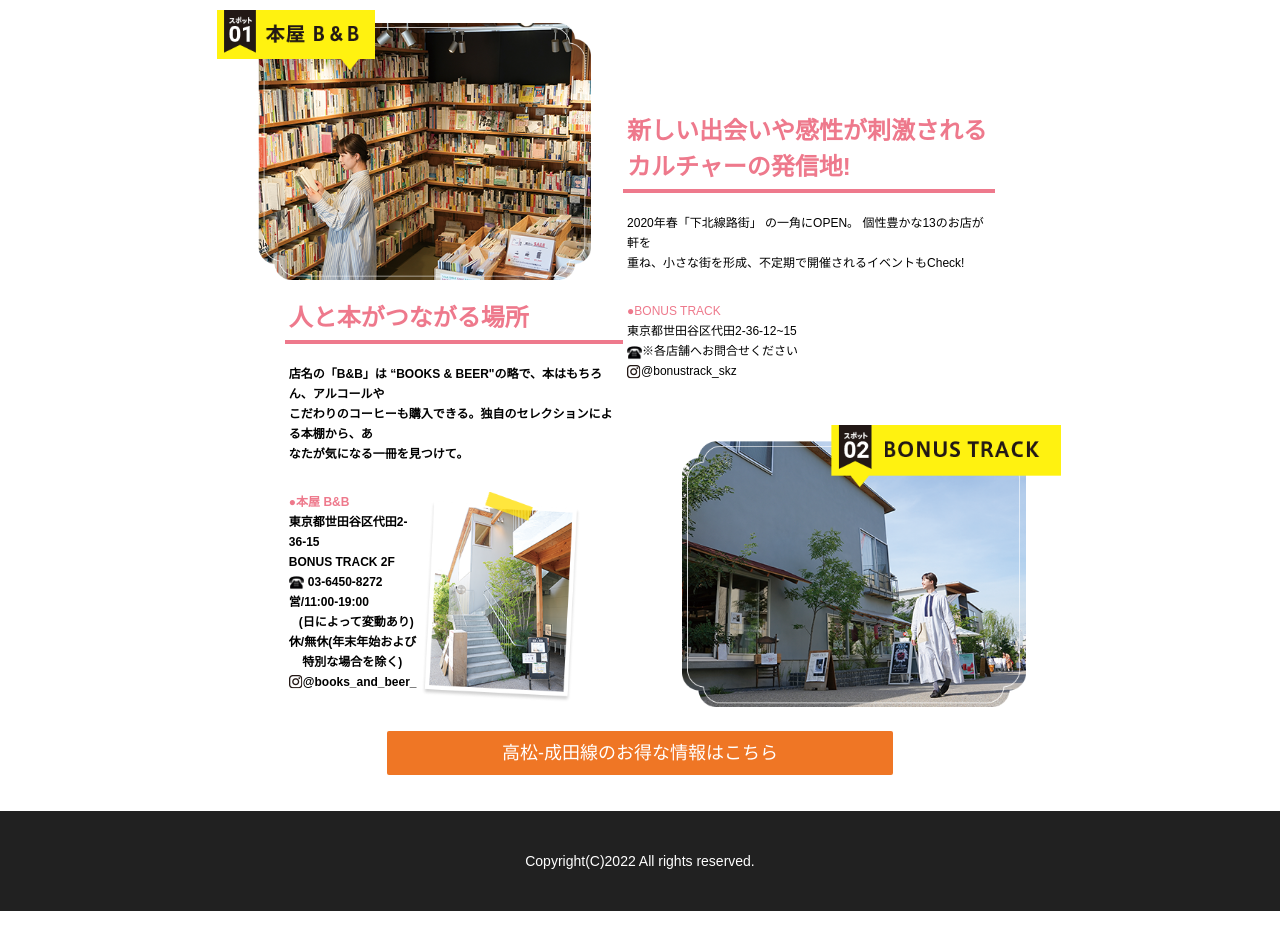
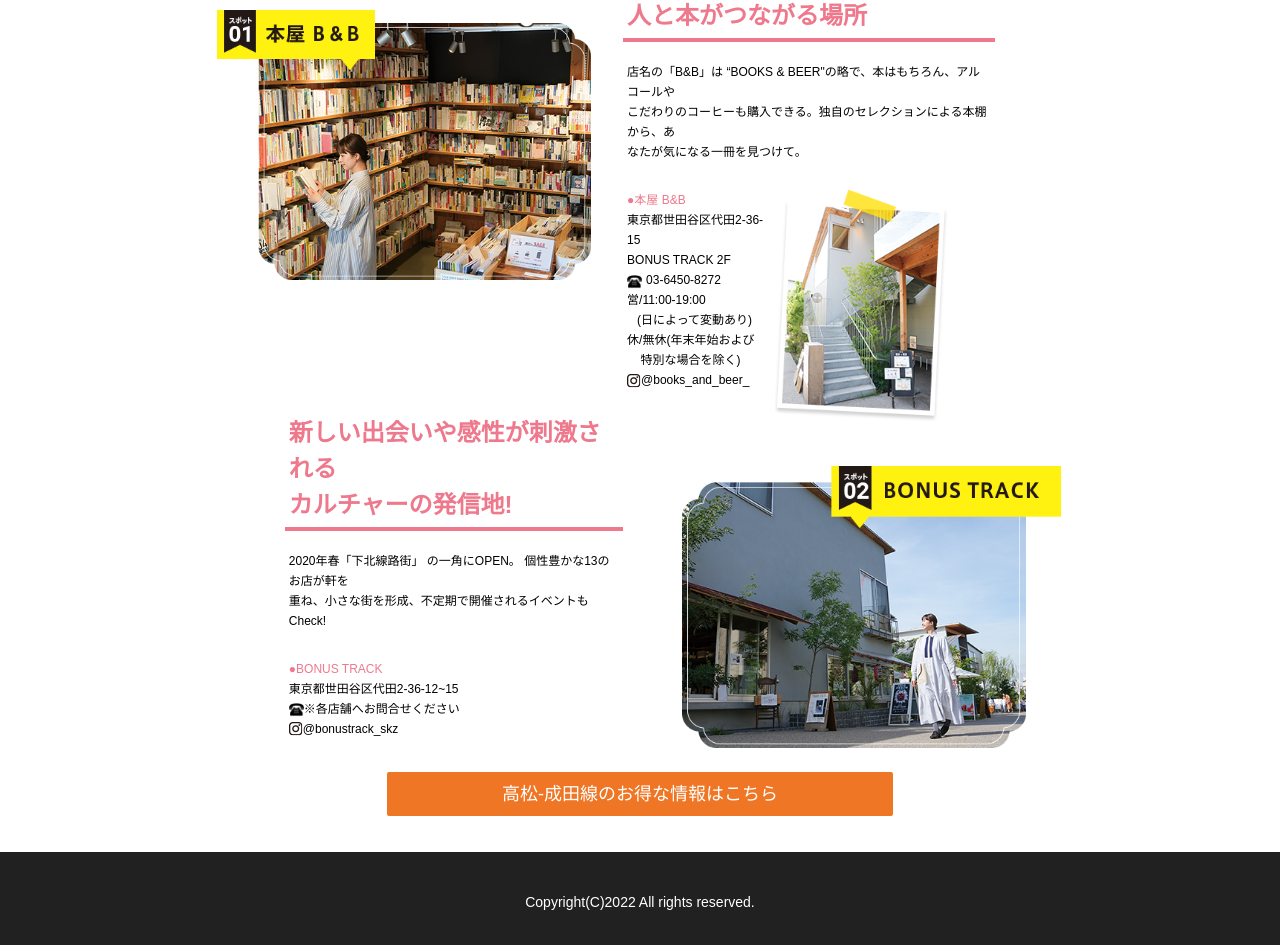
Before and after one commit to hars123h/japenese_toursite, a React (Create React App) app: page / in a window 1280 px wide. Shown: the part 8639-9584 px from the top of the page. Before the commit the page ends 9550 px from the top, so only its background shows below. Built offline with nearby package versions, Linux system fonts and the light colour scheme.

Commit message:
Last issue on mobile

```diff
--- a/src/App.css
+++ b/src/App.css
@@ -91,6 +91,12 @@
   display: none;
 }
 .screen14ParaMobile {
+  display: none;
+}
+.lastSectionMobile {
+  display: none;
+}
+.lastSectionMobile2 {
   display: none;
 }
 @media only screen and (max-width: 500px) {
@@ -404,4 +410,20 @@
     margin-top: 0;
     margin-bottom: 50px !important;
   }
+  .lastSection2 {
+    display: none;
+  }
+  .lastSection {
+    display: none;
+  }
+  .lastSectionMobile {
+    display: block;
+  }
+  .lastSectionMobile2 {
+    display: block;
+  }
+  .flexLast {
+    display: flex;
+    flex-direction: column-reverse;
+  }
 }
--- a/src/App.jsx
+++ b/src/App.jsx
@@ -765,23 +765,24 @@
               <div className='relative  font-bold text-lg cstm:w-[120%] cstm:-translate-x-16'>
                 <img src={s14new_image} alt="" className='p-4 imageWid' />
               </div>
+              <div className='lastSectionMobile'>
                 <div className="part1 p-1 md:text-3xl xcstm:text-xl cstm:text-[24px] text-[#ee798c] font-bold border-b-4 border-[#ee798c]">
                   人と本がつながる場所
                 </div>
-              <div className="part2 text-black xcstm:text-[0.45rem] cstm:text-[12px] md:text-[0.8rem] font-bold p-1 mt-4 screen14Para" style={{ lineHeight: '20px' }}>
-                店名の「B&B」は “BOOKS & BEER"の略で、本はもちろん、アルコールや<br />
-                こだわりのコーヒーも購入できる。独自のセレクションによる本棚から、あ<br />
+                <div className="part2 text-black xcstm:text-[0.45rem] cstm:text-[12px] md:text-[0.8rem]  p-1 mt-4 screen14ParaMobile" style={{ lineHeight: '20px' }}>
+                  店名の「B&B」は “BOOKS & BEER"の略で、本はもちろん、アルコールや
+                  こだわりのコーヒーも購入できる。独自のセレクションによる本棚から、あ
                   なたが気になる一冊を見つけて。
                 </div>
                 <div className="part3 flex flex-col md:flex-row p-1 cstm:text-[12px] justify-between mt-5 text-[0.7rem]" style={{ lineHeight: '20px' }}>
                   <div>
-                  <div className='text-[#ee798c] font-bold'>●本屋 B&B</div>
-                  <div className='text-black font-bold'>東京都世田谷区代田2-36-15</div>
-                  <div className='text-black font-bold'>BONUS TRACK 2F</div>
-                  <div className='text-black font-bold'><span><img src={phone_image} alt="phone" className='inline w-[15px] mr-1' /></span>03-6450-8272</div>
-                  <div className='text-black font-bold'>営/11:00-19:00 <br /> &nbsp; &nbsp;(日によって変動あり)</div>
-                  <div className='text-black font-bold'> 休/無休(年末年始および <br />&nbsp; &nbsp; 特別な場合を除く)</div>
-                  <div className='text-black font-bold'><span><img src={instagram_icon} alt="insta" className='inline' /></span>{"@books_and_beer_"}</div>
+                    <div className='text-[#ee798c]'>●本屋 B&B</div>
+                    <div className='text-black'>東京都世田谷区代田2-36-15</div>
+                    <div className='text-black'>BONUS TRACK 2F</div>
+                    <div className='text-black'><span><img src={phone_image} alt="phone" className='inline w-[15px] mr-1' /></span>03-6450-8272</div>
+                    <div className='text-black'>営/11:00-19:00 <br /> &nbsp; &nbsp;(日によって変動あり)</div>
+                    <div className='text-black'> 休/無休(年末年始および <br />&nbsp; &nbsp; 特別な場合を除く)</div>
+                    <div className='text-black'><span><img src={instagram_icon} alt="insta" className='inline' /></span>{"@books_and_beer_"}</div>
 
                   </div>
 
@@ -789,6 +790,33 @@
                     <img src={s14outdoorstairs} alt="outdoorstairs" className='w-[80%] ' />
                   </div>
                 </div>
+              </div>
+
+              <div className='lastSection2'>
+                <div className="part1 p-1 md:text-[1.4rem] cstm:text-[24px] xcstm:text-sm text-[#ee798c] font-bold border-b-4 border-[#ee798c]  sm:mt-10 md:mt-24 screen14Part1" style={{ lineHeight: '36px', marginTop: '115px' }}>
+                  新しい出会いや感性が刺激される<br />
+                  カルチャーの発信地!
+                </div>
+                <div className="part2 text-black cstm:text-[12px]  xcstm:text-[0.5rem] md:text-[0.7rem] p-1 mt-4 screen14Para" style={{ lineHeight: '20px' }}>
+                  2020年春「下北線路街」 の一角にOPEN。 個性豊かな13のお店が軒を <br />
+                  重ね、小さな街を形成、不定期で開催されるイベントもCheck!
+                </div>
+                <div className="part2 text-black cstm:text-[12px]  xcstm:text-[0.5rem] md:text-[0.7rem] p-1 mt-4 screen14ParaMobile" style={{ lineHeight: '20px' }}>
+                  2020年春「下北線路街」 の一角にOPEN。 個性豊かな13のお店が軒を
+                  重ね、小さな街を形成、不定期で開催されるイベントもCheck!
+                </div>
+                <div className="part3 flex flex-col cstm:text-[12px] md:flex-row p-1 justify-between mt-5 text-[0.7rem] screen14Li" style={{ lineHeight: '20px' }}>
+                  <div>
+                    <div className='text-[#ee798c] '>●BONUS TRACK</div>
+                    <div className='text-black '>東京都世田谷区代田2-36-12~15</div>
+                    <div className='text-black '><span><img src={phone_image} alt="phone" className='inline w-[15px]' /></span><span>※各店舗へお問合せください</span></div>
+                    <div className='text-black '><span><img src={instagram_icon} alt="insta" className='inline' /></span>{"@bonustrack_skz"}</div>
+                  </div>
+                </div>
+              </div>
+            </div>
+
+            <div className='flex flex-col relative  md:w-[66%]'>
 
               {/* <div className="part1 p-1 md:text-[1.4rem] cstm:text-[24px] xcstm:text-sm text-[#ee798c] font-bold border-b-4 border-[#ee798c]  sm:mt-10 md:mt-24 screen14Part1" style={{ lineHeight: '36px', marginTop: '115px' }}>
                 新しい出会いや感性が刺激される<br />
@@ -810,10 +838,34 @@
                   <div className='text-black '><span><img src={instagram_icon} alt="insta" className='inline' /></span>{"@bonustrack_skz"}</div>
                 </div>
               </div> */}
+               <div className="lastSection">
+             <div className="part1 p-1 md:text-3xl xcstm:text-xl cstm:text-[24px] text-[#ee798c] font-bold border-b-4 border-[#ee798c]">
+                人と本がつながる場所
+              </div>
+              <div className="part2 text-black xcstm:text-[0.45rem] cstm:text-[12px] md:text-[0.8rem]  p-1 mt-4 screen14Para" style={{ lineHeight: '20px' }}>
+                店名の「B&B」は “BOOKS & BEER"の略で、本はもちろん、アルコールや<br />
+                こだわりのコーヒーも購入できる。独自のセレクションによる本棚から、あ<br />
+                なたが気になる一冊を見つけて。
+              </div>
+              <div className="part3 flex flex-col md:flex-row p-1 cstm:text-[12px] justify-between mt-5 text-[0.7rem]" style={{ lineHeight: '20px' }}>
+                <div>
+                  <div className='text-[#ee798c]'>●本屋 B&B</div>
+                  <div className='text-black'>東京都世田谷区代田2-36-15</div>
+                  <div className='text-black'>BONUS TRACK 2F</div>
+                  <div className='text-black'><span><img src={phone_image} alt="phone" className='inline w-[15px] mr-1' /></span>03-6450-8272</div>
+                  <div className='text-black'>営/11:00-19:00 <br /> &nbsp; &nbsp;(日によって変動あり)</div>
+                  <div className='text-black'> 休/無休(年末年始および <br />&nbsp; &nbsp; 特別な場合を除く)</div>
+                  <div className='text-black'><span><img src={instagram_icon} alt="insta" className='inline' /></span>{"@books_and_beer_"}</div>
+
                 </div>
 
-            <div className='flex flex-col relative  md:w-[66%]'>
-
+                <div>
+                  <img src={s14outdoorstairs} alt="outdoorstairs" className='w-[80%] ' />
+                </div>
+              </div>
+             </div>
+            <div className='flexLast'>
+            <div className='lastSectionMobile2'>
                 <div className="part1 p-1 md:text-[1.4rem] cstm:text-[24px] xcstm:text-sm text-[#ee798c] font-bold border-b-4 border-[#ee798c]  sm:mt-10 md:mt-24 screen14Part1" style={{ lineHeight: '36px', marginTop: '115px' }}>
                   新しい出会いや感性が刺激される<br />
                   カルチャーの発信地!
@@ -834,38 +886,15 @@
                     <div className='text-black '><span><img src={instagram_icon} alt="insta" className='inline' /></span>{"@bonustrack_skz"}</div>
                   </div>
                 </div>
-              {/* <div className="part1 p-1 md:text-3xl xcstm:text-xl cstm:text-[24px] text-[#ee798c] font-bold border-b-4 border-[#ee798c]">
-                人と本がつながる場所
-              </div>
-              <div className="part2 text-black xcstm:text-[0.45rem] cstm:text-[12px] md:text-[0.8rem] font-bold p-1 mt-4 screen14Para" style={{ lineHeight: '20px' }}>
-                店名の「B&B」は “BOOKS & BEER"の略で、本はもちろん、アルコールや<br />
-                こだわりのコーヒーも購入できる。独自のセレクションによる本棚から、あ<br />
-                なたが気になる一冊を見つけて。
-              </div>
-              <div className="part3 flex flex-col md:flex-row p-1 cstm:text-[12px] justify-between mt-5 text-[0.7rem]" style={{ lineHeight: '20px' }}>
-                <div>
-                  <div className='text-[#ee798c] font-bold'>●本屋 B&B</div>
-                  <div className='text-black font-bold'>東京都世田谷区代田2-36-15</div>
-                  <div className='text-black font-bold'>BONUS TRACK 2F</div>
-                  <div className='text-black font-bold'><span><img src={phone_image} alt="phone" className='inline w-[15px] mr-1' /></span>03-6450-8272</div>
-                  <div className='text-black font-bold'>営/11:00-19:00 <br /> &nbsp; &nbsp;(日によって変動あり)</div>
-                  <div className='text-black font-bold'> 休/無休(年末年始および <br />&nbsp; &nbsp; 特別な場合を除く)</div>
-                  <div className='text-black font-bold'><span><img src={instagram_icon} alt="insta" className='inline' /></span>{"@books_and_beer_"}</div>
-
               </div>
 
-                <div>
-                  <img src={s14outdoorstairs} alt="outdoorstairs" className='w-[80%] ' />
-                </div>
-              </div> */}
 
               <div className='relative mt-10'>
                 <div className='relative flex justify-center cstm:w-[120%]'>
                   <img src={s14bonus_track} alt="couple_date" className=' w-[85%] imageWid2' />
                   {/* <img src={s6border} alt="text" className='absolute  top-1/2 left-1/2 transform -translate-x-1/2 -translate-y-1/2' /> */}
                 </div>
-
-
+              </div>
             </div>
             </div>
           </div>
```
Lines whose indentation alone changed are shown as unchanged.
